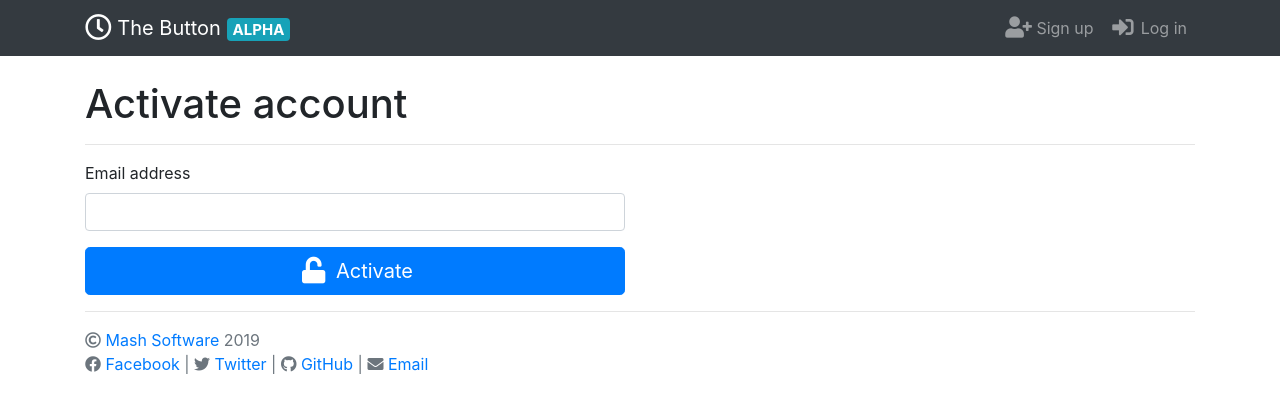
After one commit to MashSoftware/time-tracker, a Flask app: page /activate in a window 1280 px wide. The commit adds this page. Shown: the top 413 px of the page. Run offline with Flask 2, Linux system fonts and the light colour scheme; some libraries are stand-ins or nearby versions.

Commit message:
activation requests

```diff
--- a/app/forms.py
+++ b/app/forms.py
@@ -95,7 +95,7 @@ class EventForm(FlaskForm):
             raise ValidationError('Stop must be in the past')
 
 
-class ResetPasswordRequestForm(FlaskForm):
+class TokenRequestForm(FlaskForm):
     email_address = StringField('Email address', validators=[
                                 InputRequired(message="Email address is required"), Email(), Length(max=256, message="Email address must be less than 256 characters")])
 
--- a/app/routes.py
+++ b/app/routes.py
@@ -11,7 +11,7 @@ from werkzeug.urls import url_parse
 from app import app, db, limiter
 from app.email import send_activation_email, send_reset_password_email
 from app.forms import (AccountForm, EventForm, LoginForm, PasswordForm,
-                       ResetPasswordForm, ResetPasswordRequestForm, SignupForm)
+                       ResetPasswordForm, SignupForm, TokenRequestForm)
 from app.models import Event, User
 
 
@@ -52,13 +52,27 @@ def signup():
     return render_template('sign_up_form.html', title='Sign up', form=form)
 
 
+@app.route('/activate', methods=['GET', 'POST'])
+def activate_request():
+    if current_user.is_authenticated:
+        return redirect(url_for('index'))
+    form = TokenRequestForm()
+    if form.validate_on_submit():
+        user = User.query.filter_by(email_address=form.email_address.data).first()
+        if user:
+            send_activation_email(user)
+        flash("We've sent an email to {0} with instructions to activate your account.".format(form.email_address.data), 'success')
+        return redirect(url_for('index'))
+    return render_template('activate_request_form.html', title='Activate account', form=form)
+
+
 @app.route('/activate/<token>')
 def activate(token):
     if current_user.is_authenticated:
         return redirect(url_for('index'))
     user = User.verify_token(token)
     if not user:
-        flash('The activation token is invalid.', 'danger')
+        flash('The activation token is invalid, please request another.', 'danger')
         return redirect(url_for('index'))
     user.activated_at = pytz.utc.localize(datetime.utcnow())
     db.session.commit()
@@ -100,11 +114,11 @@ def logout():
     return redirect(url_for('index'))
 
 
-@app.route('/reset-password-request', methods=['GET', 'POST'])
+@app.route('/reset-password', methods=['GET', 'POST'])
 def reset_password_request():
     if current_user.is_authenticated:
         return redirect(url_for('index'))
-    form = ResetPasswordRequestForm()
+    form = TokenRequestForm()
     if form.validate_on_submit():
         user = User.query.filter_by(email_address=form.email_address.data).first()
         if user:
--- /dev/null
+++ b/app/templates/activate_request_form.html
@@ -0,0 +1,23 @@
+{% extends "base.html" %}
+{% block content %}
+<div class="row">
+    <div class="col-md-6">
+        <form action="" method="post" novalidate>
+            {{ form.csrf_token }}
+            <div class="form-group">
+                {{ form.email_address.label }}
+                {% if form.email_address.errors %}
+                {{ form.email_address(class="form-control is-invalid", type="email", spellcheck="false", autocomplete="email") }}
+                {% else %}
+                {{ form.email_address(class="form-control", type="email", spellcheck="false", autocomplete="email") }}
+                {% endif %}
+                <small id="emailHelp" class="form-text text-muted">{{ form.email_address.description }}</small>
+                {% for error in form.email_address.errors %}
+                <div class="invalid-feedback">{{error}}</div>
+                {% endfor %}
+            </div>
+            <button class="btn btn-block btn-lg btn-primary" type="submit"><i class="fas fa-unlock fa-lg fa-fw"></i> Activate</button>
+        </form>
+    </div>
+</div>
+{% endblock %}
--- a/app/templates/log_in_form.html
+++ b/app/templates/log_in_form.html
@@ -37,6 +37,7 @@
             <button class="btn btn-block btn-lg btn-primary" type="submit"><i class="fas fa-sign-in-alt fa-lg fa-fw"></i> Log in</button>
         </form>
         <br><p><a href="{{ url_for('reset_password_request') }}">Forgotten your password?</a></p>
+        <p><a href="{{ url_for('activate_request') }}">Activate your account.</a></p>
     </div>
 </div>
 {% endblock %}
```
Also changed, not shown: CHANGELOG.md.
